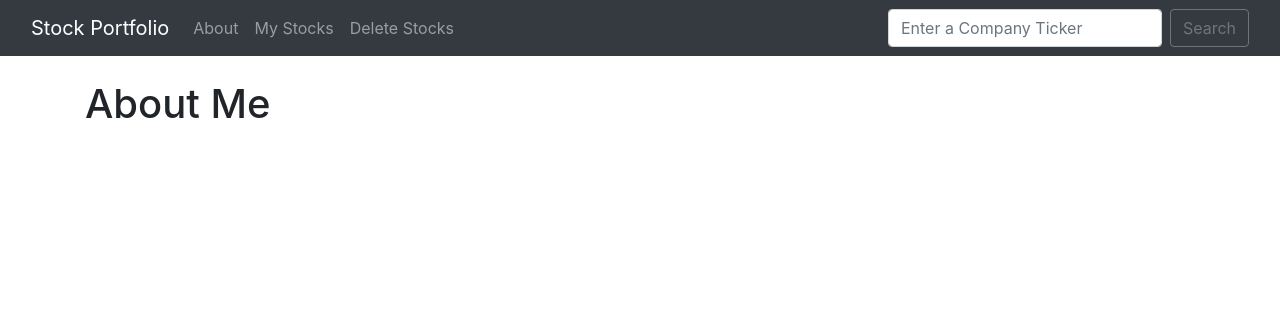
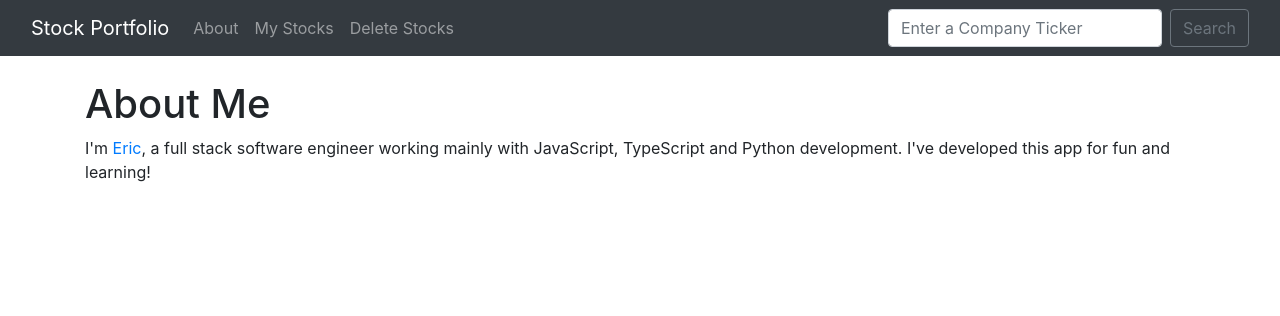
Before and after one commit to Eric-Souza/django-stock-market, a Django app: page /about in a window 1280 px wide. Shown: the top 316 px of the page. Run offline with Django 3.2, Linux system fonts and the light colour scheme; some libraries are stand-ins or nearby versions.

Commit message:
feat: :sparkles: about me page developed

```diff
--- a/stock_market_app/quotes/templates/about.html
+++ b/stock_market_app/quotes/templates/about.html
@@ -4,4 +4,8 @@
 
   <h1>About Me</h1>
 
+  <p>
+    I'm <a href="https://www.linkedin.com/in/eric-de-oliveira-souza-0157b618b/?locale=en_US">Eric</a>, a full stack software engineer working mainly with JavaScript, TypeScript and Python development. I've developed this app for fun and learning!
+  </p>
+
 {% endblock %}
```
